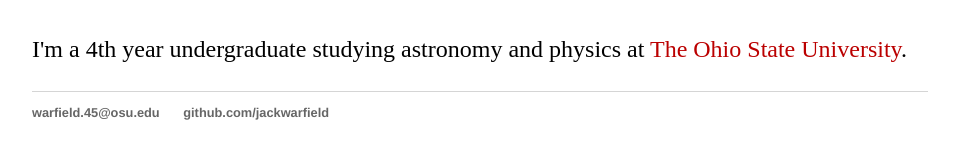
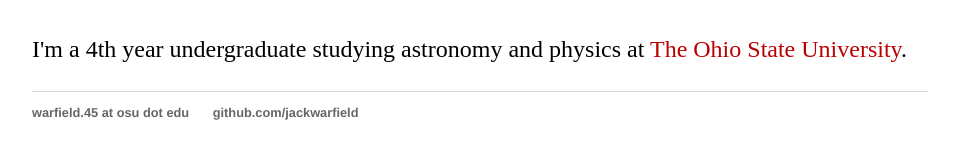
Before and after one commit to jackwarfield/jackwarfield.github.io, a Jekyll site: the page built from index.html, in a window 1280 px wide. Shown: the part 164-323 px from the top of the page, without its empty margins (160-1119 px from the left). Built offline with Jekyll 4.4.1, drawn with Linux system fonts in a browser that asks for light colours.

Commit message:
Update default.html

```diff
--- a/_layouts/default.html
+++ b/_layouts/default.html
@@ -20,7 +20,7 @@
 			</div><!-- /.container -->
 			<footer>
 	    		<ul>
-	        		<li><a href="mailto:warfield.45@osu.edu">warfield.45@osu.edu</a></li>
+	        		<li><a href="mailto:warfield.45@osu.edu">warfield.45 at osu dot edu</a></li>
 	        		<li><a href="https://github.com/jackwarfield">github.com/jackwarfield</a></li>
 				</ul>
 			</footer>
```
